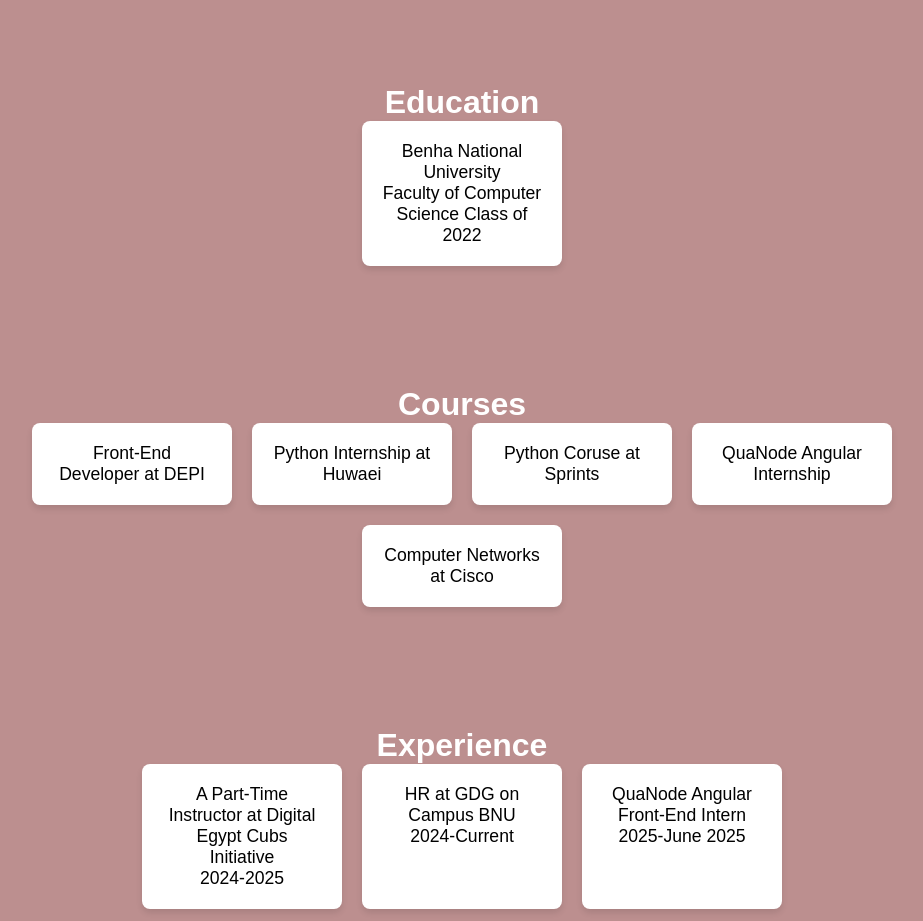
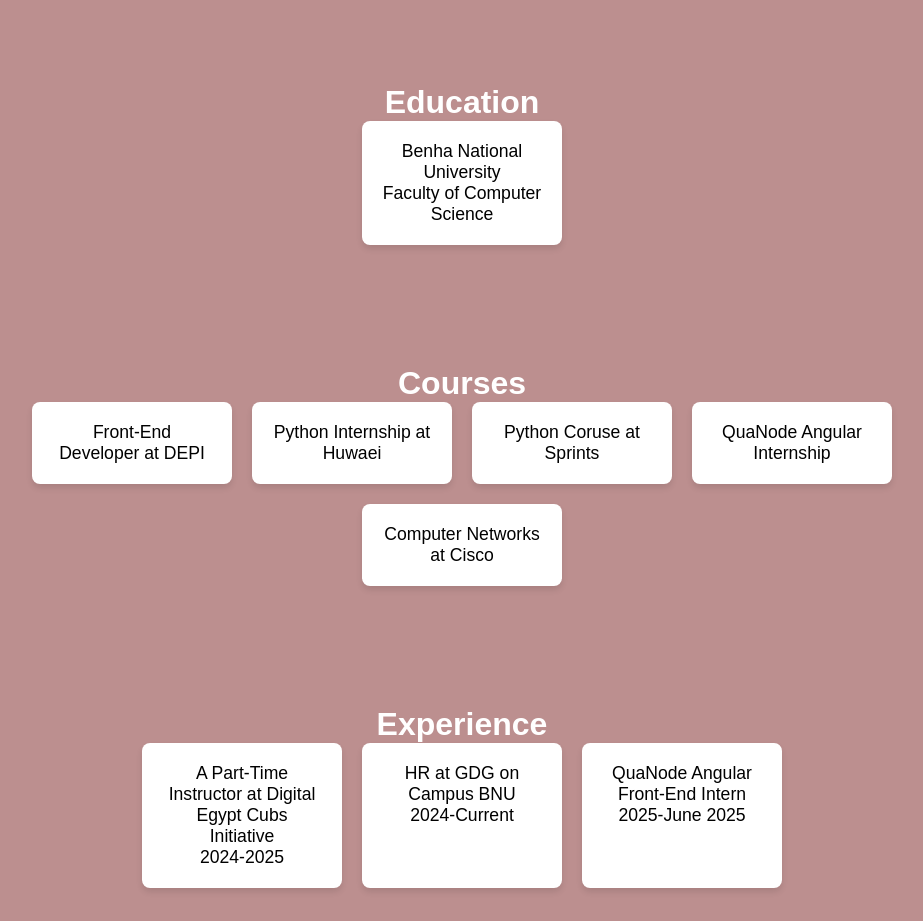
Before and after one commit to Farida-Mahmoud/CV, a plain HTML site: page CV.html in a window 1280 px wide. Shown: the part 1200-2121 px from the top of the page, without its empty margins (178-1101 px from the left). Drawn offline with Linux system fonts and the light colour scheme.

Commit message:
Update CV.html

```diff
--- a/CV.html
+++ b/CV.html
@@ -62,7 +62,7 @@
         <div class="experience-cards">
             <div class="card">Benha National University
                 <br>
-                Faculty of Computer Science Class of 2022
+                Faculty of Computer Science
             </div>
         </div>
     </section>
```
